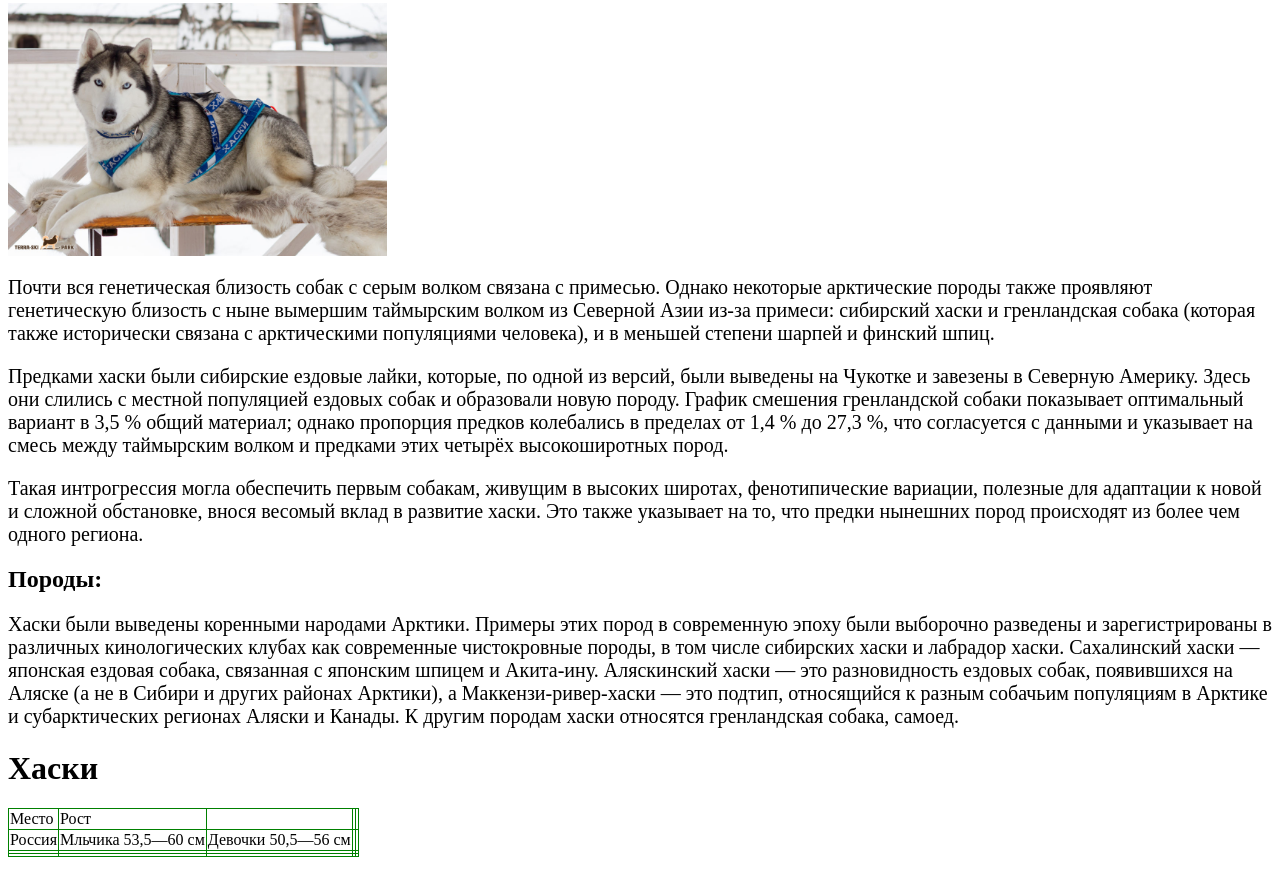
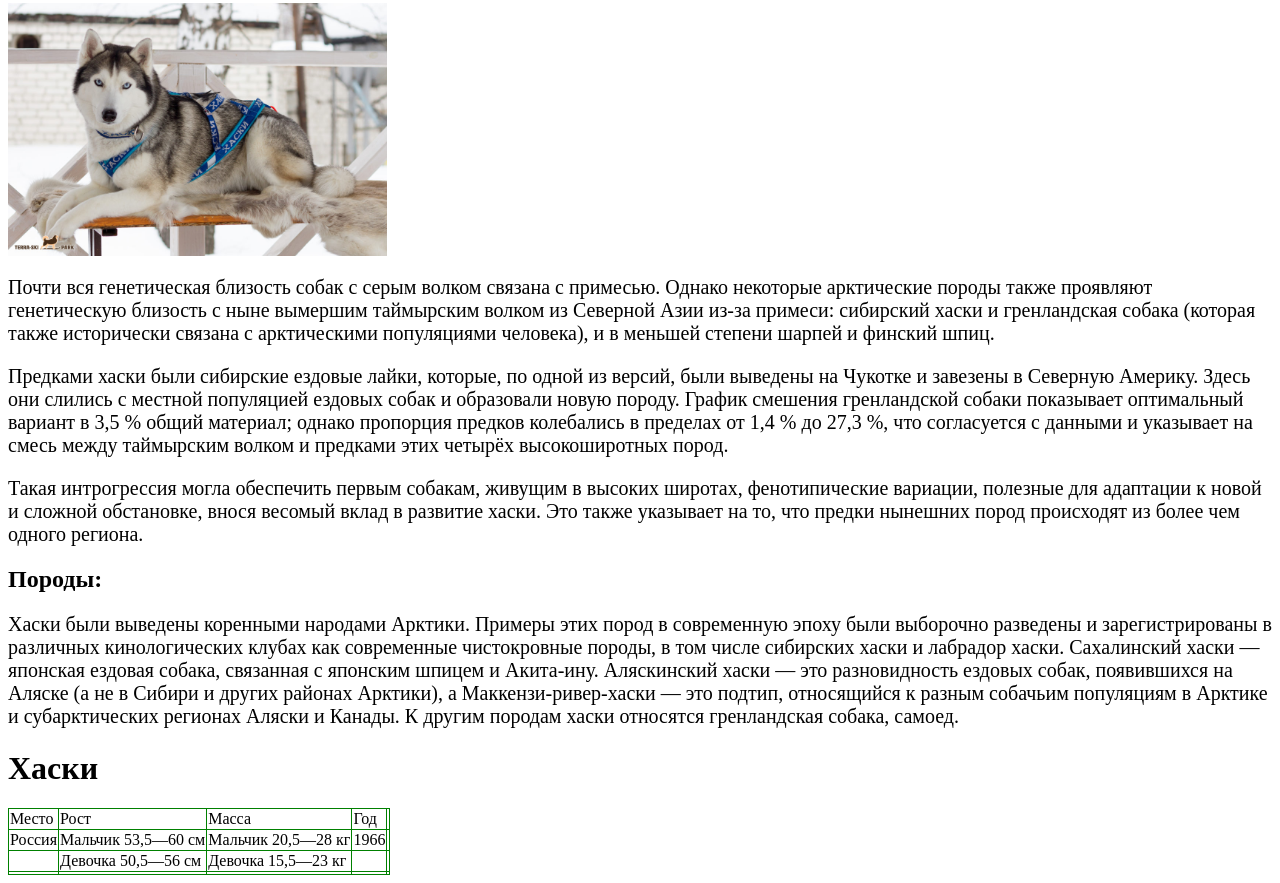
Before and after one commit to dimazukov/husky, a plain HTML site: page index.html in a window 1280 px wide. Shown: the part 2081-2964 px from the top of the page. Drawn offline with Linux system fonts and the light colour scheme.

Commit message:
Update index.html

```diff
--- a/index.html
+++ b/index.html
@@ -44,21 +44,21 @@
     <tr>
     <td style="border:1px solid green">Место</td>
     <td style="border:1px solid green">Рост</td>
-    <td style="border:1px solid green"></td>
-    <td style="border:1px solid green"></td>
+    <td style="border:1px solid green">Масса</td>
+    <td style="border:1px solid green">Год</td>
     <td style="border:1px solid green"></td>
     </tr>
     <tr style="border:1px solid green">
     <td style="border:1px solid green">Россия</td>
-    <td style="border:1px solid green">Мльчика 53,5—60 см</td>
-    <td style="border:1px solid green">Девочки 50,5—56 см</td>
-   <td style="border:1px solid green"></td>
+    <td style="border:1px solid green">Мальчик 53,5—60 см</td>
+    <td style="border:1px solid green">Мальчик 20,5—28 кг</td>
+    <td style="border:1px solid green">1966</td>
     <td style="border:1px solid green"></td>
     </tr>
     <tr style="border:1px solid green">
     <td style="border:1px solid green"></td>
-    <td style="border:1px solid green"></td>
-    <td style="border:1px solid green"></td>
+    <td style="border:1px solid green">Девочка 50,5—56 см</td>
+    <td style="border:1px solid green">Девочка 15,5—23 кг</td>
     <td style="border:1px solid green"></td>
     <td style="border:1px solid green"></td>
     </tr>
@@ -70,6 +70,8 @@
     <td style="border:1px solid green"></td>
     </tr>
     </table>
+</html>
+
 
 </main>
 
```
